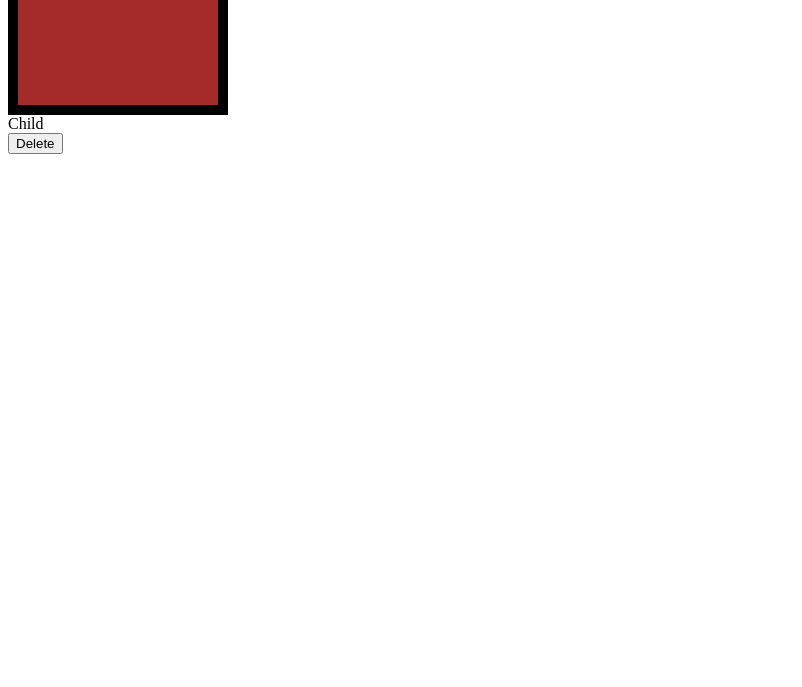
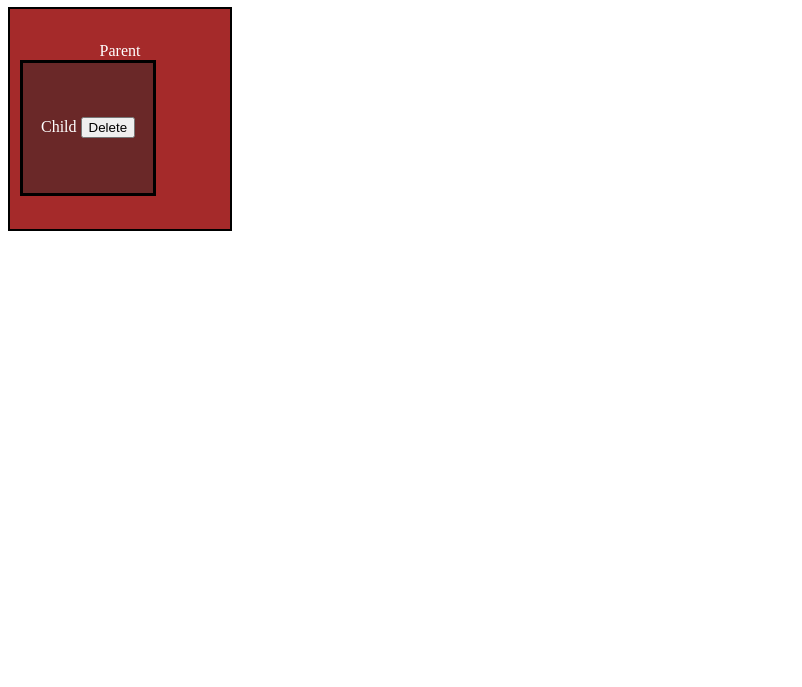
Before and after one commit to singhaditya100/EventBubbling, a plain HTML site: page index.html in a window 1280 px wide. Shown: the part 113-800 px from the top of the page, without its empty margins (0-802 px from the left). Drawn offline with Linux system fonts and the light colour scheme.

Commit message:
Update index.html

```diff
--- a/index.html
+++ b/index.html
@@ -6,18 +6,100 @@
     <title>Document</title>
 </head>
 <style>
+
+    body{
+        text-align: center;
+        align-content: center;
+         margin-top: 40px;
+
+    }
         .parent{
             height: 200px;
             width: 200px;
-            border: 10px solid black;
+            border: 2px solid black;
+            padding: 10px;
             background-color: brown;
+            text-align: center;
+            align-content: center;
+            color: white;
+
         }
 
+        .child {
+                height: 100px;
+                width: 100px;
+                background-color: rgb(106, 40, 40);
+                padding: 15px;
+                border: 3px solid black;
+                align-content: center;
+                color: white;
+
+
+
+
+        }
+
+        button {
+                    align-items: center;
+                    justify-content: center;
+
+
+        }
+
+        .parent:hover, .child:hover, button:hover{
+
+            cursor: pointer;
+        }
+
+        button:hover{
+            background-color: black;
+            color: white;
+        }
 
 </style>
 <body>
-    <div class="parent"> Parent</div>
-    <div class="child">Child</div>
-    <button>Delete</button>
+
+    <h1>Event Bubbling</h1>
+
+    <div class="parent"> Parent
+    <div class="child">Child
+
+        <button class="button">Delete</button>
+
+    </div>
+</div>
+
+    <script>
+
+document.querySelector('.parent').addEventListener('click', function (e) {
+
+     e.stopPropagation(e);
+      console.log('Parent clicked');
+      alert('parent')
+    });
+
+    document.querySelector('.child').addEventListener('click', function (e) {
+      console.log('child clicked');
+      alert('child')
+    //   e.stopPropagation(e);
+
+
+
+
+
+    });
+
+
+    document.querySelector('.button').addEventListener('click', function () {
+      console.log('button');
+      alert('button')
+    console.log(e);
+
+
+
+    });
+
+    </script>
+
 </body>
 </html>
```
